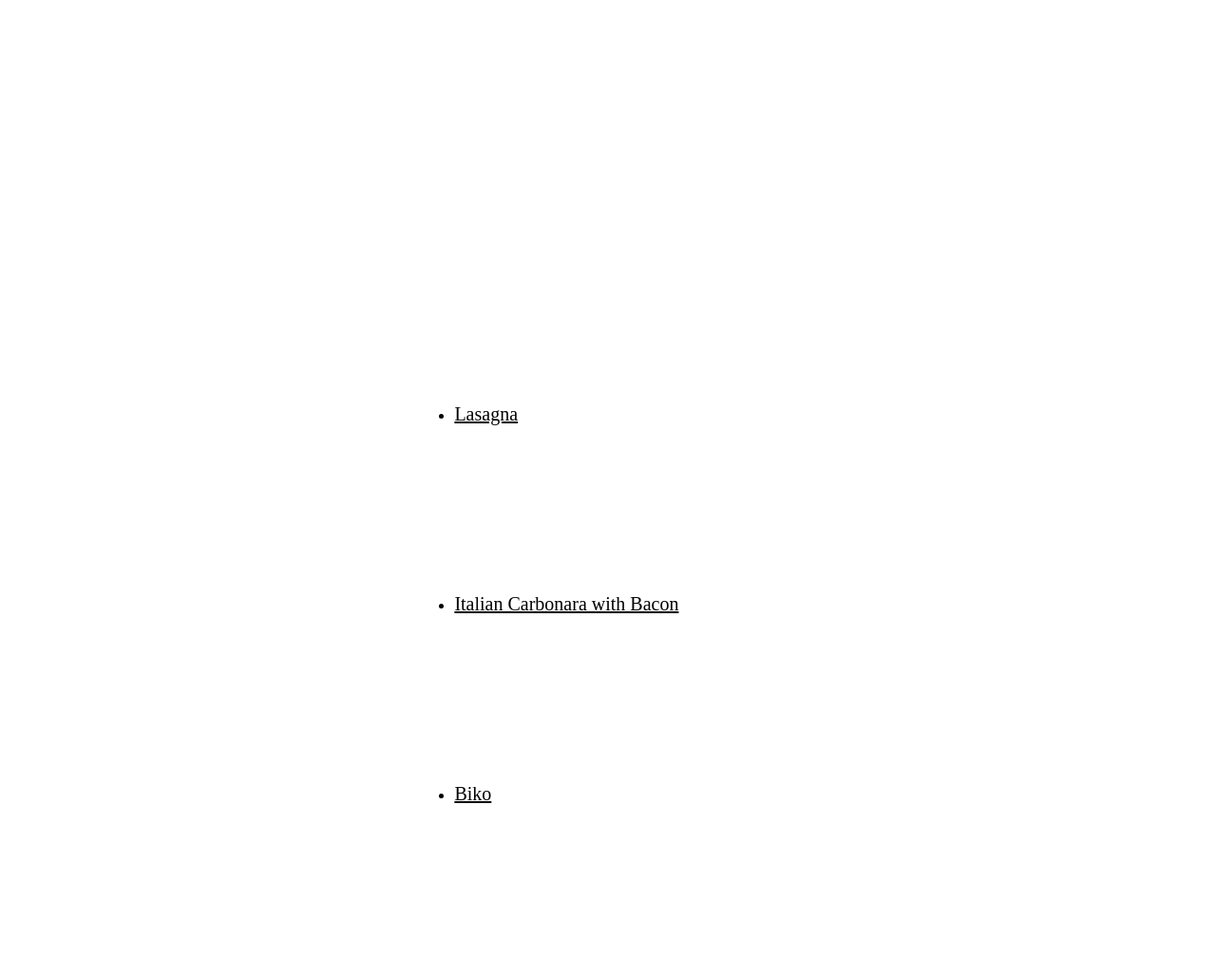
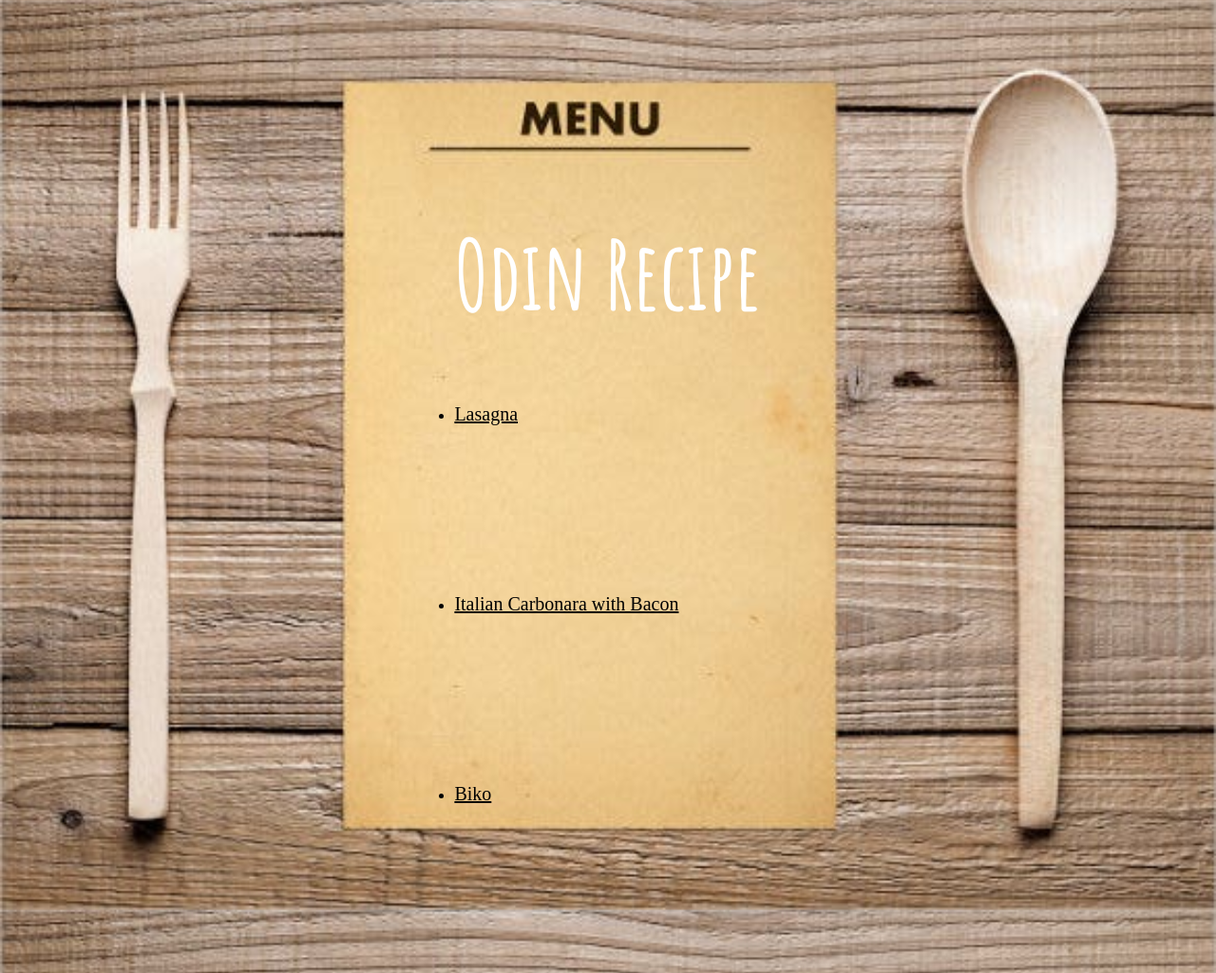
Before and after one commit to codedrian/odin-recipe, a plain HTML site: page index.html in a window 1280 px wide. Shown: the whole page at 95% size. Drawn offline with Linux system fonts and the light colour scheme; the site is published under a folder, as on GitHub Pages, so addresses that start at the root find nothing.

Commit message:
Update style.css

```diff
--- a/style.css
+++ b/style.css
@@ -9,7 +9,7 @@
 
   .bg {
     /* The image used */
-    background-image: url("/img/recipe-background.jpg");
+    background-image: url("img/recipe-background.jpg");
 
     /* Full height */
     height: auto;
```
